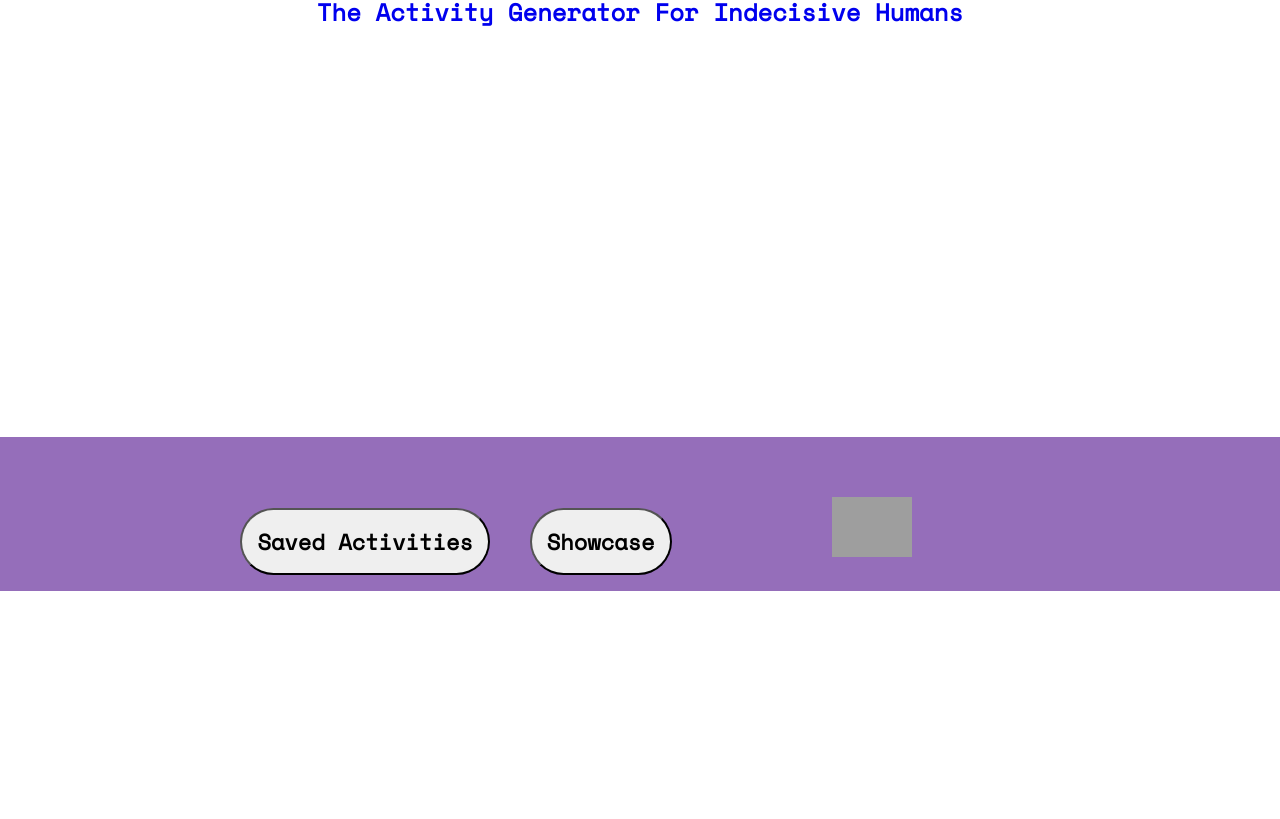
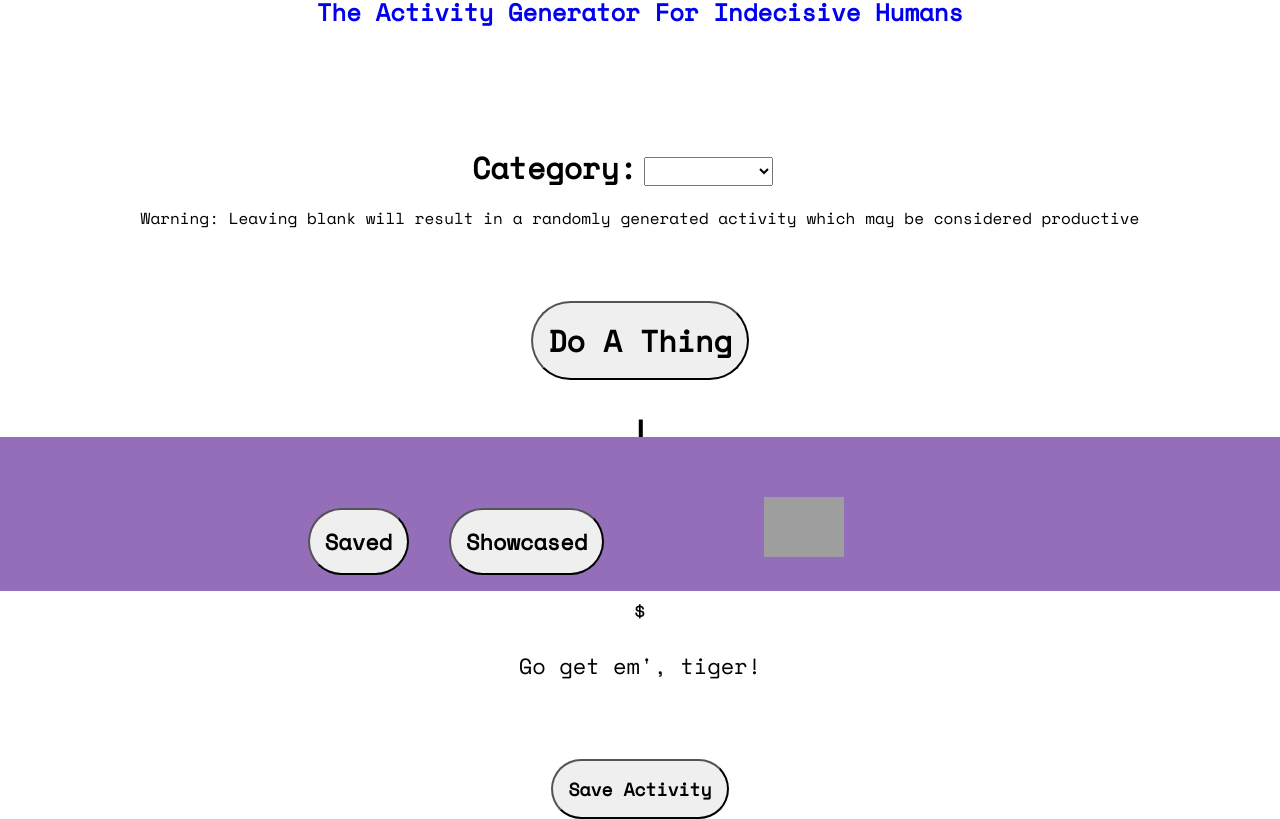
Before and after one commit to Meekb/Un_Bored, a React (Create React App) app: page /Home in a window 1280 px wide. Shown: the part 209-1028 px from the top of the page. Before the commit the page ends 800 px from the top, so only its background shows below. Built offline with nearby package versions, Linux system fonts and the light colour scheme; grey boxes are pictures that could not be loaded.

Commit message:
Move Route for Activity outside of Switch in App verify on localhost that hitting saved button on Activity is confirmed by hitting the Saved button. Still need to figure out scroll...

```diff
--- a/src/components/Activity/Activity.css
+++ b/src/components/Activity/Activity.css
@@ -1,4 +1,11 @@
 .generated-activity {
+  display: flex;
+  flex-direction: column;
   font-size: 22px;
   color: black;
+  overflow: scroll;
 }
+
+.save-btn {
+  font-size: 18px;
+}
--- a/src/components/Activity/Activity.js
+++ b/src/components/Activity/Activity.js
@@ -66,7 +66,7 @@ export const Activity = ({ activity, id, type, participants, price, link, access
 
   return (
     <section className='generated-activity'>
-      {!search &&
+
         <div key={id} id={id}>
           <h2>{activity}!</h2>
           <p>Category: {type}</p>
@@ -74,9 +74,9 @@ export const Activity = ({ activity, id, type, participants, price, link, access
           {price === 0 ? <p>FREE!</p> : <p>${price}</p>}
           {link ? <a href={link} src={link} /> : null}
           {displayAccessibility(accessibility)}
-          <button onClick={(e) => saveActivityInfo(e)}>Save Activity</button>
+          <button className='save-btn' onClick={(e) => saveActivityInfo(e)}>Save Activity</button>
         </div>
-      }
+
     </section>
   );
 }
--- a/src/components/App/App.css
+++ b/src/components/App/App.css
@@ -1,5 +1,6 @@
 .App {
   text-align: center;
+  overflow: scroll;
 }
 
 h1 {
--- a/src/components/App/App.js
+++ b/src/components/App/App.js
@@ -44,7 +44,6 @@ export const App = () => {
 
   useEffect(() => {
     console.log(savedActivities);
-    console.log(savedActivities.length)
   })
 
   return (
@@ -62,24 +61,7 @@ export const App = () => {
       </header>
 
       <Switch>
-        <Route
-          exact path='/'
-          render={() =>
-            <Form
-              search={search}
-              generateActivity={generateActivity}
-              setSearch={setSearch}
-              setSearchCategory={setSearchCategory}
-              searchCategory={searchCategory}
-              suggestedActivity={suggestedActivity}
-              loading={loading}
-            />
-          }
-        />
-        <Route
-          exact path='/Activity'
-          render={() =>
-            <Activity
+        <Route exact path={`/${suggestedActivity.type}${suggestedActivity.key}`} render={() => <Activity
            key={suggestedActivity.key}
            id={suggestedActivity.key}
            activity={suggestedActivity.activity}
@@ -90,9 +72,8 @@ export const App = () => {
            accessibility={suggestedActivity.accessibility}
            sendToSaved={sendToSaved}
            search={search}
-            />
-          }
-        />
+           suggestedActivity={suggestedActivity}
+           />} />
         <Route
           exact path='/Saved'
           render={() =>
@@ -109,10 +90,40 @@ export const App = () => {
           />
         }
         />
+        <Route
+          path='/'
+          render={() =>
+            <Form
+              search={search}
+              generateActivity={generateActivity}
+              setSearch={setSearch}
+              setSearchCategory={setSearchCategory}
+              searchCategory={searchCategory}
+              suggestedActivity={suggestedActivity}
+              loading={loading}
+            />
+          }
+        />
       </Switch>
 
+      <Route render={() => <Activity
+           key={suggestedActivity.key}
+           id={suggestedActivity.key}
+           activity={suggestedActivity.activity}
+           type={suggestedActivity.type}
+           participants={suggestedActivity.participants}
+           price={suggestedActivity.price}
+           link={suggestedActivity.link}
+           accessibility={suggestedActivity.accessibility}
+           sendToSaved={sendToSaved}
+           search={search}
+           suggestedActivity={suggestedActivity}
+           />
+          }
+        />
+
+
       <Footer setSavedView={setSavedView} setSearch={setSearch} />
-
     </main>
   );
 }
--- a/src/components/Footer/Footer.js
+++ b/src/components/Footer/Footer.js
@@ -9,10 +9,10 @@ export const Footer = ({ setSavedView, setSearch }) => {
     <div className='footer'>
 
       <NavLink to='/Saved'>
-        <button className='saved-btn' onClick={() => setSavedView(true)}>Saved Activities</button>
+        <button className='saved-btn' onClick={() => setSavedView(true)}>Saved</button>
       </NavLink>
 
-      <button className='showcase-btn'>Showcase</button>
+      <button className='showcase-btn'>Showcased</button>
 
       <NavLink to='/'>
         <img src={homeIcon} alt='Go Home' className='home-icon' onClick={() => setSearch(false)} />
--- a/src/components/Form/Form.js
+++ b/src/components/Form/Form.js
@@ -2,7 +2,7 @@ import React, { useEffect, useState } from 'react';
 import { NavLink } from 'react-router-dom';
 import './Form.css'
 
-export const Form = ({ generateActivity, search, setSearchCategory }) => {
+export const Form = ({ generateActivity, search, setSearchCategory, suggestedActivity }) => {
 
   const [category, setCategory] = useState('');
 
@@ -34,8 +34,8 @@ export const Form = ({ generateActivity, search, setSearchCategory }) => {
         </select>
         <p>Warning: Leaving blank will result in a randomly generated activity which may be considered productive</p>
         <div>
-          <NavLink to='/Activity'>
-            <button type='submit' className='do-a-thing' onClick={(e) => submitSearch(e)}>Do A Thing</button>
+          <NavLink to={`/${suggestedActivity.type}${suggestedActivity.key}`}>
+            <button type='button' className='do-a-thing' onClick={(e) => submitSearch(e)}>Do A Thing</button>
           </NavLink>
         </div>
       </form> : null
--- a/src/components/Saved/Saved.js
+++ b/src/components/Saved/Saved.js
@@ -18,7 +18,7 @@ export const Saved = ({ activity, accessibility, id, link, participants, price,
 
   return (
     <section className='saved-area'>
-      {savedActivities.length === 0 && <div className='no-saved'><h4>You have no save activities yet...</h4></div>  }
+      {savedActivities.length === 0 && <div className='no-saved'><h4>You have no saved activities yet...</h4></div>  }
 
       <div className='saved'>
         {savedActs}
--- a/src/index.css
+++ b/src/index.css
@@ -3,6 +3,7 @@ body {
   font-family: 'Space Mono', monospace;
   -webkit-font-smoothing: antialiased;
   -moz-osx-font-smoothing: grayscale;
+  overflow: scroll;
 }
 
 code {
```
Lines whose indentation alone changed are shown as unchanged.
